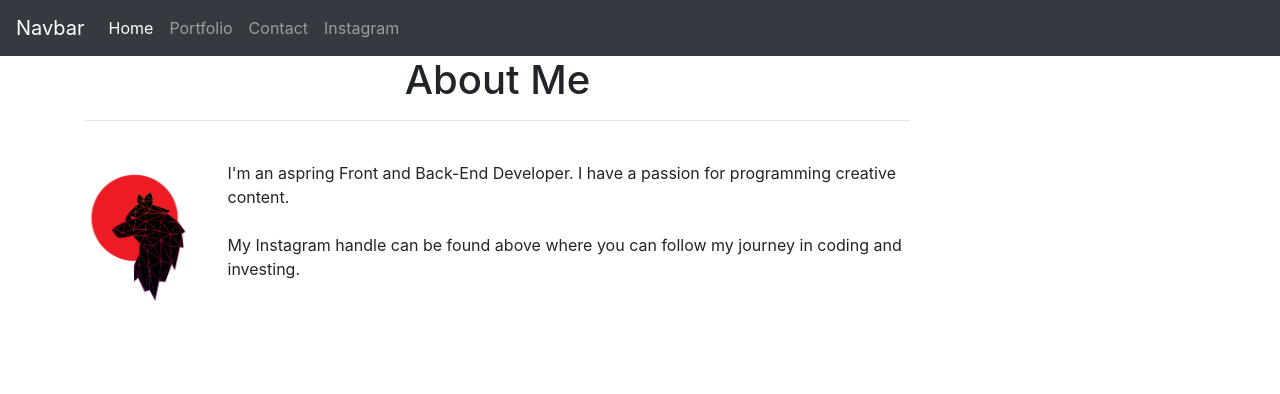
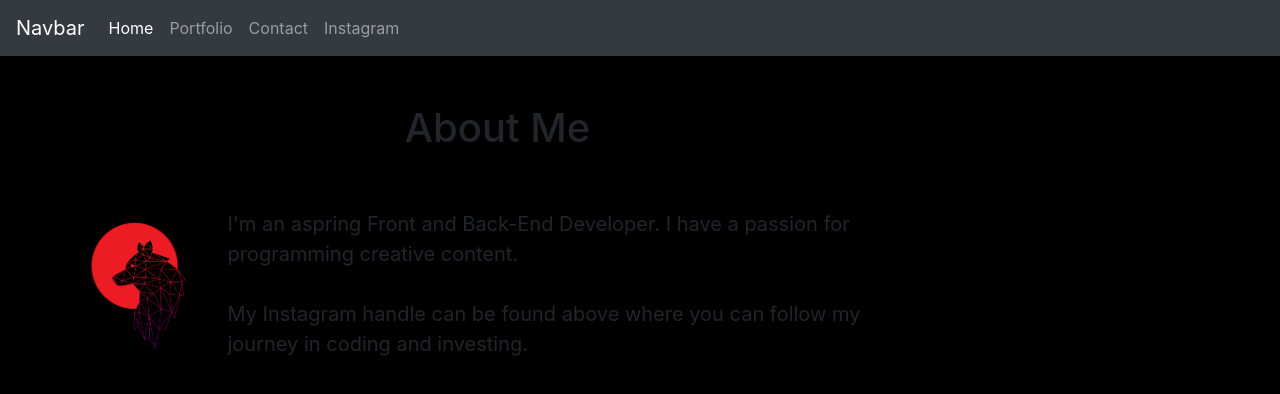
Before and after one commit to ymonperousse/responsive-portfolio, a plain HTML site: page index.html in a window 1280 px wide. Drawn offline with nearby package versions, Linux system fonts and the light colour scheme.

Commit message:
added some styling to CSS for small devices

```diff
--- /dev/null
+++ b/assets/reset.css
@@ -0,0 +1,147 @@
+/* http://meyerweb.com/eric/tools/css/reset/
+   v2.0 | 20110126
+   License: none (public domain)
+*/
+
+html,
+body,
+div,
+span,
+applet,
+object,
+iframe,
+h1,
+h2,
+h3,
+h4,
+h5,
+h6,
+p,
+blockquote,
+pre,
+a,
+abbr,
+acronym,
+address,
+big,
+cite,
+code,
+del,
+dfn,
+em,
+img,
+ins,
+kbd,
+q,
+s,
+samp,
+small,
+strike,
+strong,
+sub,
+sup,
+tt,
+var,
+b,
+u,
+i,
+center,
+dl,
+dt,
+dd,
+ol,
+ul,
+li,
+fieldset,
+form,
+label,
+legend,
+table,
+caption,
+tbody,
+tfoot,
+thead,
+tr,
+th,
+td,
+article,
+aside,
+canvas,
+details,
+embed,
+figure,
+figcaption,
+footer,
+header,
+hgroup,
+menu,
+nav,
+output,
+ruby,
+section,
+summary,
+time,
+mark,
+audio,
+video {
+
+  /* Box-model */
+  padding: 0;
+
+  /* Positioning */
+  margin: 0;
+  font: "Lobster";
+
+  /* Typography */
+  font-size: 100%;
+  vertical-align: baseline;
+
+  /* Visual */
+  border: 0;
+}
+
+/* HTML5 display-role reset for older browsers */
+article,
+aside,
+details,
+figcaption,
+figure,
+footer,
+header,
+hgroup,
+menu,
+nav,
+section {
+  display: block;
+}
+
+body {
+  line-height: 1;
+}
+
+ol,
+ul {
+  list-style: none;
+}
+
+blockquote,
+q {
+  quotes: none;
+}
+
+blockquote:before,
+blockquote:after,
+q:before,
+q:after {
+
+  /* Misc */
+  content: "";
+  content: none;
+}
+
+table {
+  border-spacing: 0;
+
+  /* Visual */
+  border-collapse: collapse;
+}
--- a/assets/style.css
+++ b/assets/style.css
@@ -4,15 +4,19 @@
 /Small devices (landscape phones, 576px and up)*/
 @media (min-width: 576px) {
     body {
-        background-color: #229999;
+        background-color:black !important;
     }
+    .paragraph {
+    font-size: 20px;
+   }
+
  }
 
 /* Medium devices (tablets, 768px and up)*/
-@media (min-width: 768px) { ... }
+/* @media (min-width: 768px) { ... } */
 
 /* Large devices (desktops, 992px and up)*/
-@media (min-width: 992px) { ... }
+/* @media (min-width: 992px) { ... } */
 
 /* Extra large devices (large desktops, 1200px and up)*/
-@media (min-width: 1200px) { ... }
+/* @media (min-width: 1200px) { ... } */
--- a/index.html
+++ b/index.html
@@ -4,8 +4,9 @@
 <head>
     <meta charset="UTF-8">
     <meta name="viewport" content="width=device-width, initial-scale=1.0">
+    <link rel="stylesheet" href=assets/style.css
 
-    <!-- CSS only -->
+   <!-- CSS only -->
     <link rel="stylesheet" href="https://stackpath.bootstrapcdn.com/bootstrap/4.5.0/css/bootstrap.min.css"
         integrity="sha384-9aIt2nRpC12Uk9gS9baDl411NQApFmC26EwAOH8WgZl5MYYxFfc+NcPb1dKGj7Sk" crossorigin="anonymous">
 
@@ -22,7 +23,8 @@
     <title>S-word</title>
 </head>
 
-<body>
+<body class="body">
+    <!-- style="background-color:#343A40; -->
     <header>
         <nav class="navbar navbar-expand-lg navbar-dark bg-dark">
             <a class="navbar-brand" href="#">Navbar</a>
@@ -40,15 +42,17 @@
             </div>
         </nav>
     </header>
+    <br>
+    <br>
     <main class="container">
         <div class="row">
             <div class="col-9">
-                <h1 style=text-align:center>About Me</h1>
+                <h1 style=text-align:center style="background-color: #343A40;">About Me</h1>
                 <hr>
                 <br>
                 <div class="row">
                     <div class="col-2">
-                        <img src="assets/option 3.jpg" alt="Lone Wolf" class="img-fluid" />
+                        <img src="assets/option 3.png" alt="Lone Wolf" class="img-fluid" class="image" />
                     </div>
                     <div class="col-10">
                         <p class="paragraph">I'm an aspring Front and Back-End Developer. I have a passion for programming creative
@@ -60,8 +64,6 @@
                 </div>
             </div>
         </div>
-
-
     </main>
 
 
```
Also changed, not shown: contact.html (+3 -0 lines), portfolio.html (+6 -3 lines), assets/option 3.png (added), 2 other files.
